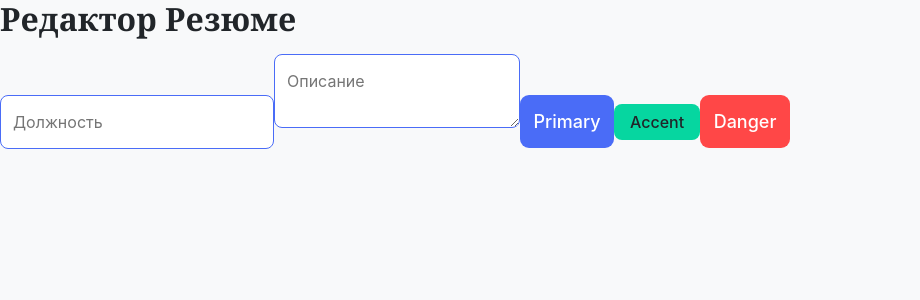
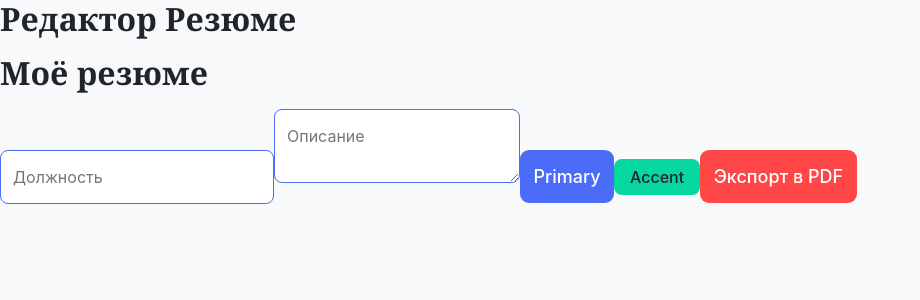
Before and after one commit to Vit0607/resume-editor, a React (Vite) app: page / in a window 1280 px wide. Shown: the top 300 px of the page, without its empty margins (0-920 px from the left). Built offline with nearby package versions, Linux system fonts and the light colour scheme.

Commit message:
Установка зависимостей и компонент Select

```diff
--- a/package.json
+++ b/package.json
@@ -10,14 +10,18 @@
     "preview": "vite preview"
   },
   "dependencies": {
+    "html2pdf.js": "^0.10.3",
     "react": "^19.1.0",
+    "react-beautiful-dnd": "^13.1.1",
     "react-dom": "^19.1.0",
     "sass": "^1.89.2"
   },
   "devDependencies": {
     "@eslint/js": "^9.29.0",
     "@types/react": "^19.1.8",
+    "@types/react-beautiful-dnd": "^13.1.8",
     "@types/react-dom": "^19.1.6",
+    "@types/uuid": "^10.0.0",
     "@vitejs/plugin-react-swc": "^3.10.2",
     "eslint": "^9.29.0",
     "eslint-plugin-react-hooks": "^5.2.0",
--- a/src/app/App.tsx
+++ b/src/app/App.tsx
@@ -1,12 +1,40 @@
+import html2pdf from 'html2pdf.js';
+import { useRef } from 'react';
+
 import Button from '@components/ui/Button/Button';
 import Input from '@components/ui/Input/Input';
 import Textarea from '@components/ui/Textarea/Textarea';
 
 function App() {
+  const pdfRef = useRef<HTMLDivElement>(null);
+
+  const generatePdf = async () => {
+    try {
+      if (!pdfRef.current) {
+        throw new Error('Элемент для экспорта не найден');
+      }
+
+      await html2pdf()
+        .set({
+          filename: 'my-document.pdf',
+          margin: 10,
+          jsPDF: { format: 'a4', orientation: 'p' }
+        })
+        .from(pdfRef.current)
+        .save();
+    } catch (error) {
+      console.error('PDF generation failed:', error);
+    }
+  };
+
   return (
     <>
       <h1>Редактор Резюме</h1>
+      <div ref={pdfRef} id="content-to-export">
+        <h1>Моё резюме</h1>
+      </div>
       <Input placeholder="Должность" />
+
       <Textarea placeholder="Описание"></Textarea>
       <Button variant="primary" size="lg">
         Primary
@@ -14,8 +42,8 @@ function App() {
       <Button variant="accent" size="md">
         Accent
       </Button>
-      <Button variant="danger" size="lg">
-        Danger
+      <Button variant="danger" size="lg" onClick={generatePdf}>
+        Экспорт в PDF
       </Button>
     </>
   );
--- a/src/styles/_variables.scss
+++ b/src/styles/_variables.scss
@@ -1,7 +1,8 @@
 :root {
   --font-primary: Inter, --apple-system, BlinkMacSystemFont, Segoe UI, Roboto,
     Oxygen, Ubuntu, sans-serif;
-  --font-secondary: 'Georgia', serif;
+  --font-secondary: 'Cambria', 'Georgia', 'Palatino', 'Hoefler Text',
+    'Liberation Serif', 'Times New Roman', serif;
 
   --color-black: #000000;
   --color-white: #ffffff;
--- a/tsconfig.json
+++ b/tsconfig.json
@@ -10,7 +10,9 @@
       "@styles/*": ["styles/*"],
       "@types/*": ["types/*"],
       "@/*": ["*"]
-    }
+    },
+    "typeRoots": ["node_modules/@types", "src/@types"],
+    "types": ["react-beautiful-dnd", "uuid"]
   },
   "files": [],
   "references": [
```
Also changed, not shown: src/components/ui/Select/Select.module.scss (added, +10 -0 lines), src/components/ui/Select/Select.props.ts (added, +13 -0 lines), src/components/ui/Select/Select.tsx (added, +24 -0 lines), src/types/html2pdf.d.ts (added, +19 -0 lines), 1 other file (tests, documents, lock files or other folders).
